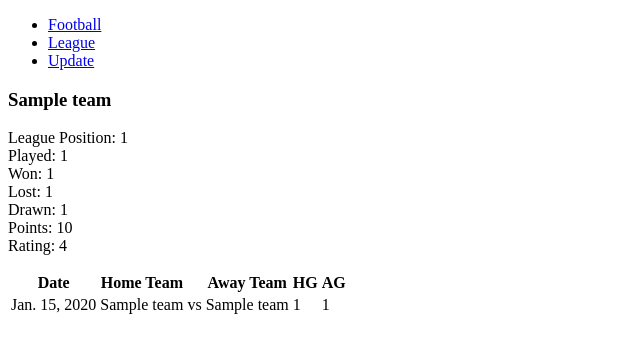
After one commit to xzx1kf/football_manager_project, a Django app: page /football/team/1/ in a window 1280 px wide. The commit adds this page. Shown: the top 353 px of the page, without its empty margins (0-640 px from the left). Run offline with Django 3.2, Linux system fonts and the light colour scheme; tables that the repository leaves empty hold one stand-in row (values such as "Sample post"); parts of the project's set-up code (start-up, migrations or seed data) failed here and were passed over.

Commit message:
Added team information page

```diff
--- a/football_manager/teams/models.py
+++ b/football_manager/teams/models.py
@@ -12,6 +12,7 @@ class Team(models.Model):
     goal_difference = models.IntegerField(default=0)
     points = models.IntegerField(default=0)
     rating = models.IntegerField(default=0)
+    position = models.IntegerField(default=0)
 
     def __str__(self):
         return self.name
--- a/football_manager/teams/templates/base.html
+++ b/football_manager/teams/templates/base.html
@@ -1,34 +1,6 @@
 <!DOCTYPE html>
 <html lang="en">
 <head>
-<style>
-ul {
-    list-style-type: none;
-    margin: 0;
-    padding: 0;
-    overflow: hidden;
-}
-
-li {
-    float: left;
-}
-
-a:link, a:visited {
-    display: block;
-    width: 120px;
-    font-weight: bold;
-    color: #FFFFFF;
-    background-color: #98bf21;
-    text-align: center;
-    padding: 4px;
-    text-decoration: none;
-    text-transform: uppercase;
-}
-
-a:hover, a:active {
-    background-color: #7A991A;
-}
-</style>
     <title>{% block title %}Football Manager{% endblock %}</title>
 </head>
 
--- a/football_manager/teams/templates/teams/index.html
+++ b/football_manager/teams/templates/teams/index.html
@@ -10,7 +10,7 @@
         </tr>
         {% for team in teams %}
             <tr>
-                <td>{{ team.name }}</td>
+                <td><a href="/football/team/{{ team.id }}">{{ team.name }}</a></td>
             </tr>
         {% endfor %}
     </table>
--- a/football_manager/teams/templates/teams/league.html
+++ b/football_manager/teams/templates/teams/league.html
@@ -21,7 +21,7 @@
         {% for team in teams %}
             <tr>
                 <td>{{ forloop.counter }}</td>
-                <td>{{ team.name }}</td>
+                <td><a href="/football/team/{{ team.id }}">{{ team.name }}</a></td>
                 <td>{{ team.played }}</td>
                 <td>{{ team.won }}</td>
                 <td>{{ team.drawn }}</td>
--- /dev/null
+++ b/football_manager/teams/templates/teams/team.html
@@ -0,0 +1,40 @@
+{% extends "base.html" %}
+
+{% block title %}Team - {{ team.name }}{% endblock %}
+
+{% block content %}
+<div id='team_info'>
+    <p>
+    <h3>{{ team.name }}</h3>
+    League Position: {{ team.position }}<br>
+    Played: {{ team.played }}<br>
+    Won: {{ team.won }}<br>
+    Lost: {{ team.lost }}<br>
+    Drawn: {{ team.drawn }}<br>
+    Points: {{ team.points }}<br>
+    Rating: {{ team.rating }}
+    </p>
+</div>
+
+
+<table>
+    <tr>
+        <th>Date</th>
+        <th>Home Team</th>
+        <th></th>
+        <th>Away Team</th>
+        <th>HG</th>
+        <th>AG</th>
+    </tr>
+{% for match in matches %}
+    <tr>
+        <td>{{ match.date }}</td>
+        <td>{{ match.home_team }}</td>
+        <td>vs</td>
+        <td>{{ match.away_team }}</td>
+        <td>{{ match.home_goals }}</td>
+        <td>{{ match.away_goals }}</td>
+    </tr>
+{% endfor %}
+</table>
+{% endblock %}
--- a/football_manager/teams/urls.py
+++ b/football_manager/teams/urls.py
@@ -6,4 +6,5 @@ urlpatterns = patterns('',
     url(r'^$', views.index, name='index'),
     url(r'^update/$', views.update, name='update'),
     url(r'^league/$', views.league, name='league'),
+    url(r'^team/(?P<team_id>\d+)/$', views.team, name='team'),
 )
--- a/football_manager/teams/views.py
+++ b/football_manager/teams/views.py
@@ -1,3 +1,5 @@
+from django.db.models import Q
+from django.http import Http404
 from django.shortcuts import render
 
 from teams.models import Team
@@ -19,6 +21,18 @@ def league(request):
     context = {'teams': teams}
     return render(request, 'teams/league.html', context)
 
+def team(request, team_id):
+    try:
+        team = Team.objects.get(pk=team_id)
+        matches = Match.objects.filter(Q(home_team=team.id) | Q(away_team=team.id)).order_by('date')
+
+        context = {
+            'team': team,
+            'matches': matches,
+        }
+    except Team.DoesNotExist:
+        raise Http404
+    return render(request, 'teams/team.html', context)
 
 def update(request):
 
@@ -86,6 +100,15 @@ def update(request):
             home_team.save()
             away_team.save()
             match.save()
+
+        # Update league position.
+        teams = Team.objects.all().order_by('-points', '-goal_difference', 'name')
+        position = 1
+        for team in teams:
+            team.position = position
+            position += 1
+            team.save()
+
     else:
         pass
 
```
Also changed, not shown: football_manager/teams/fixtures/initial_data.json (+38 -19 lines), football_manager/todo.txt (+6 -7 lines), football_manager/teams/migrations/0008_team_position.py (added), football_manager/teams/migrations/0009_auto_20141113_1544.py (added), football_manager/teams/migrations/0010_remove_team_position.py (added), football_manager/teams/migrations/0011_team_position.py (added).
